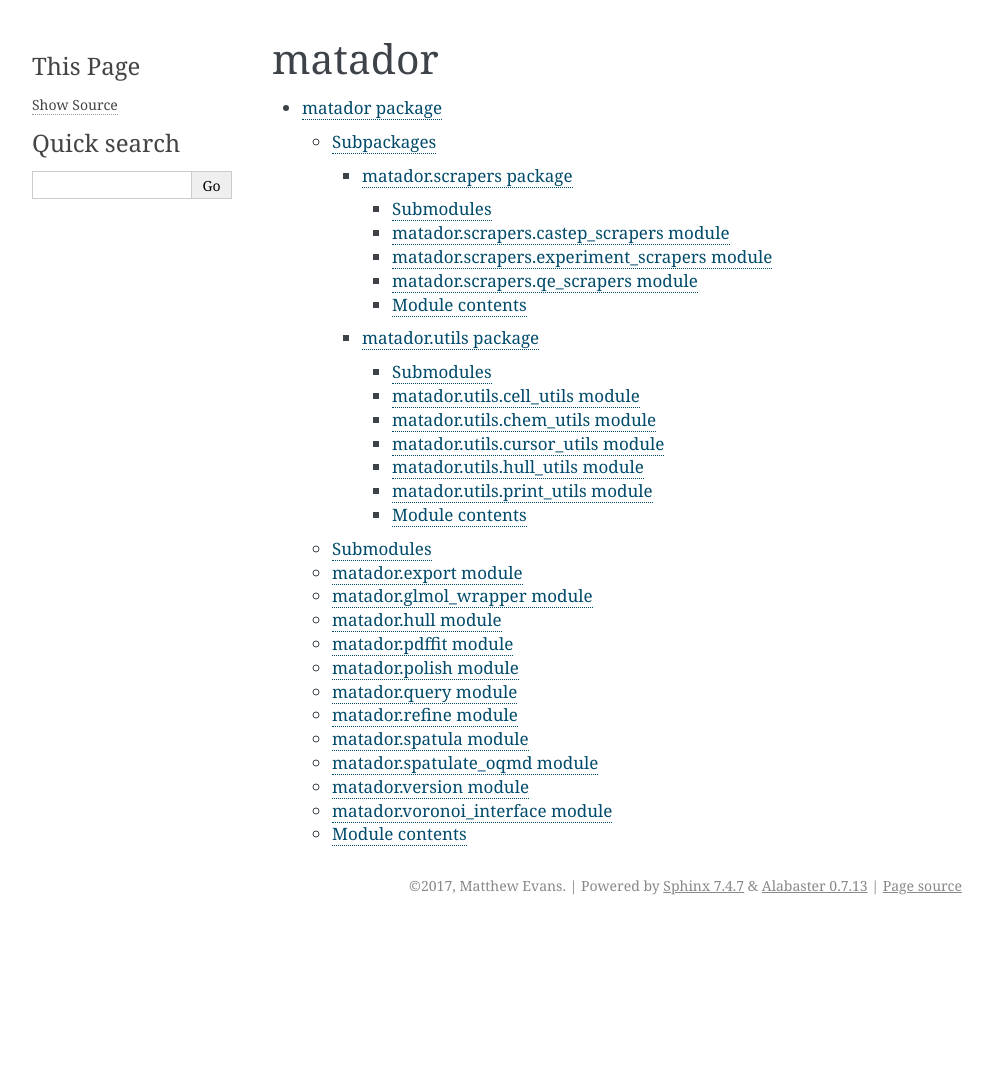
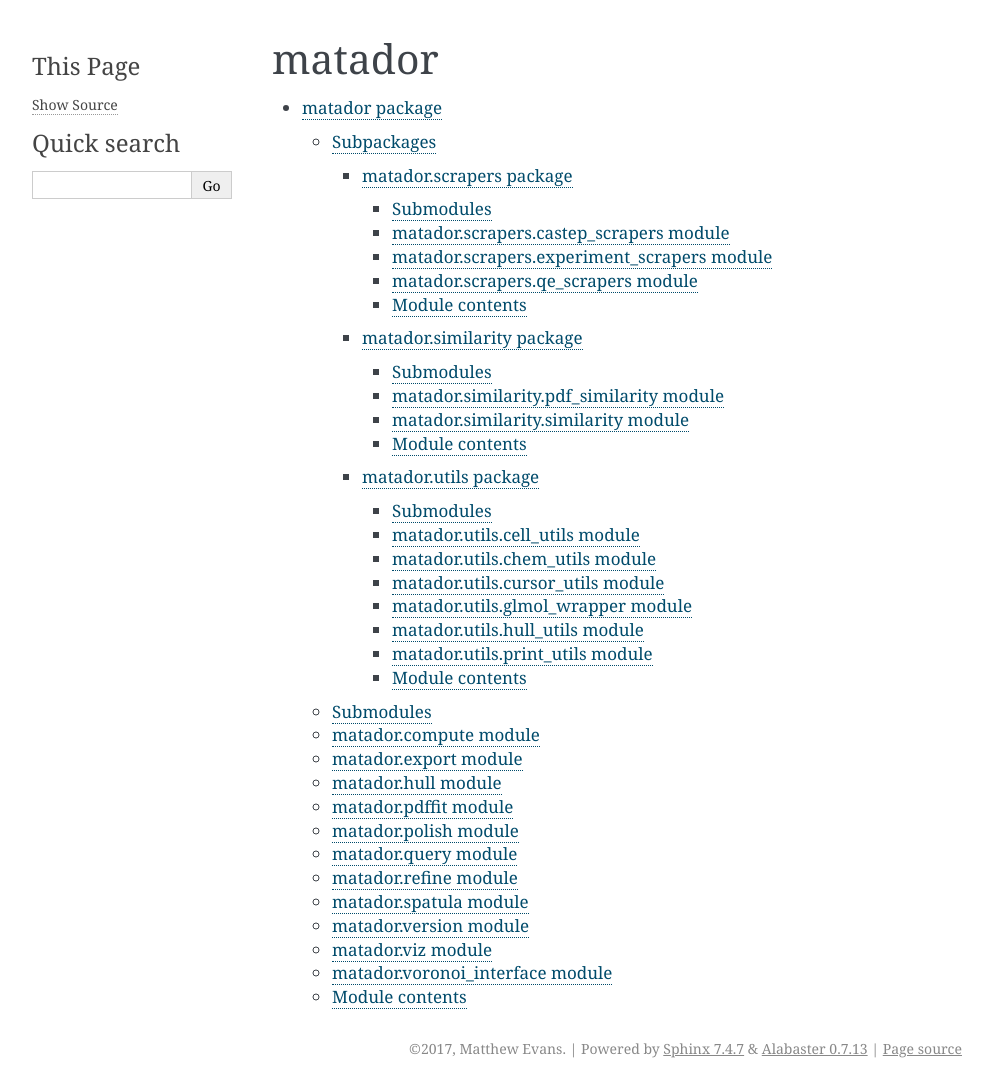
Before and after one commit to ml-evs/matador, a Sphinx documentation site: the page built from docs/modules.rst, in a window 1280 px wide. Shown: the whole page, without its empty margins (148-1141 px from the left). Built offline with Sphinx 7.4.7, drawn with Linux system fonts in a browser that asks for light colours; before the commit the page ends 925 px from its top, so only the background shows below that.

Commit message:
Regenerated and tweaked all docs

```diff
--- a/docs/conf.py
+++ b/docs/conf.py
@@ -17,9 +17,11 @@
 # add these directories to sys.path here. If the directory is relative to the
 # documentation root, use os.path.abspath to make it absolute, like shown here.
 #
-# import os
-# import sys
-# sys.path.insert(0, os.path.abspath('.'))
+import os
+import sys
+sys.path.insert(0, os.path.abspath('../matador'))
+sys.path.insert(0, os.path.abspath('../matador/similarity'))
+sys.path.insert(0, os.path.abspath('../matador/utils'))
 
 
 # -- General configuration ------------------------------------------------
@@ -70,7 +72,7 @@ language = None
 # List of patterns, relative to source directory, that match files and
 # directories to ignore when looking for source files.
 # This patterns also effect to html_static_path and html_extra_path
-exclude_patterns = ['_build', 'Thumbs.db', '.DS_Store']
+exclude_patterns = ['_build', 'Thumbs.db', '.DS_Store', '*test*', 'setup.py']
 
 # The name of the Pygments (syntax highlighting) style to use.
 pygments_style = 'sphinx'
--- a/docs/matador.rst
+++ b/docs/matador.rst
@@ -7,93 +7,95 @@ Subpackages
 .. toctree::
 
     matador.scrapers
+    matador.similarity
+    matador.tests
     matador.utils
 
 Submodules
 ----------
 
-matador.export module
----------------------
+matador\.compute module
+-----------------------
+
+.. automodule:: matador.compute
+    :members:
+    :undoc-members:
+    :show-inheritance:
+
+matador\.export module
+----------------------
 
 .. automodule:: matador.export
     :members:
     :undoc-members:
     :show-inheritance:
 
-matador.glmol_wrapper module
-----------------------------
-
-.. automodule:: matador.glmol_wrapper
-    :members:
-    :undoc-members:
-    :show-inheritance:
-
-matador.hull module
--------------------
+matador\.hull module
+--------------------
 
 .. automodule:: matador.hull
     :members:
     :undoc-members:
     :show-inheritance:
 
-matador.pdffit module
----------------------
+matador\.pdffit module
+----------------------
 
 .. automodule:: matador.pdffit
     :members:
     :undoc-members:
     :show-inheritance:
 
-matador.polish module
----------------------
+matador\.polish module
+----------------------
 
 .. automodule:: matador.polish
     :members:
     :undoc-members:
     :show-inheritance:
 
-matador.query module
---------------------
+matador\.query module
+---------------------
 
 .. automodule:: matador.query
     :members:
     :undoc-members:
     :show-inheritance:
 
-matador.refine module
----------------------
+matador\.refine module
+----------------------
 
 .. automodule:: matador.refine
     :members:
     :undoc-members:
     :show-inheritance:
 
-matador.spatula module
-----------------------
+matador\.spatula module
+-----------------------
 
 .. automodule:: matador.spatula
     :members:
     :undoc-members:
     :show-inheritance:
 
-matador.spatulate_oqmd module
------------------------------
-
-.. automodule:: matador.spatulate_oqmd
-    :members:
-    :undoc-members:
-    :show-inheritance:
-
-matador.version module
-----------------------
+matador\.version module
+-----------------------
 
 .. automodule:: matador.version
     :members:
     :undoc-members:
     :show-inheritance:
 
-matador.voronoi_interface module
---------------------------------
+matador\.viz module
+-------------------
+
+.. automodule:: matador.viz
+    :members:
+    :undoc-members:
+    :show-inheritance:
+
+matador\.voronoi\_interface module
+----------------------------------
 
 .. automodule:: matador.voronoi_interface
     :members:
--- /dev/null
+++ b/docs/matador.similarity.rst
@@ -0,0 +1,30 @@
+matador\.similarity package
+===========================
+
+Submodules
+----------
+
+matador\.similarity\.pdf\_similarity module
+-------------------------------------------
+
+.. automodule:: matador.similarity.pdf_similarity
+    :members:
+    :undoc-members:
+    :show-inheritance:
+
+matador\.similarity\.similarity module
+--------------------------------------
+
+.. automodule:: matador.similarity.similarity
+    :members:
+    :undoc-members:
+    :show-inheritance:
+
+
+Module contents
+---------------
+
+.. automodule:: matador.similarity
+    :members:
+    :undoc-members:
+    :show-inheritance:
```
Also changed, not shown: docs/matador.scrapers.rst (+8 -8 lines), docs/matador.utils.rst (+20 -12 lines), 5 other files.
